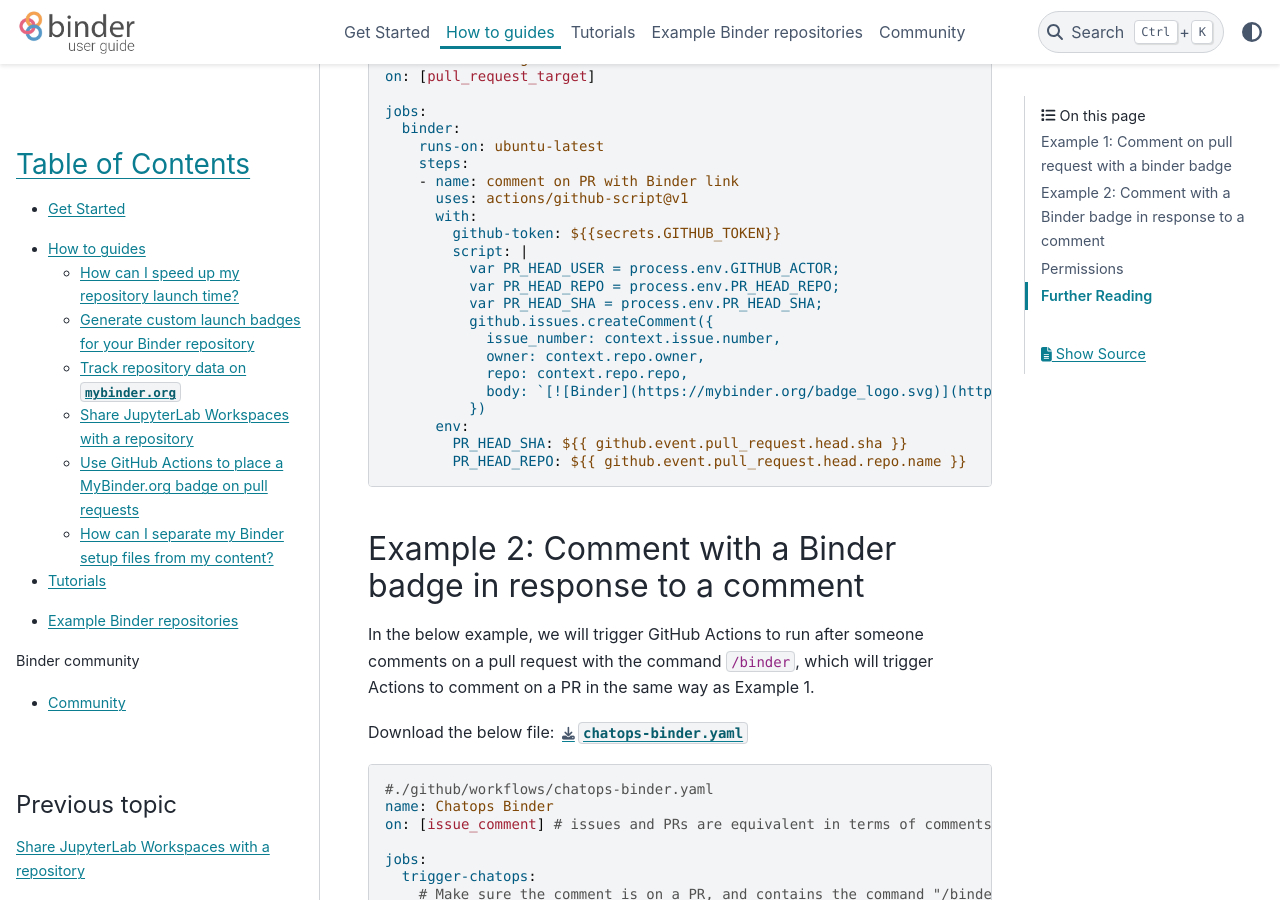
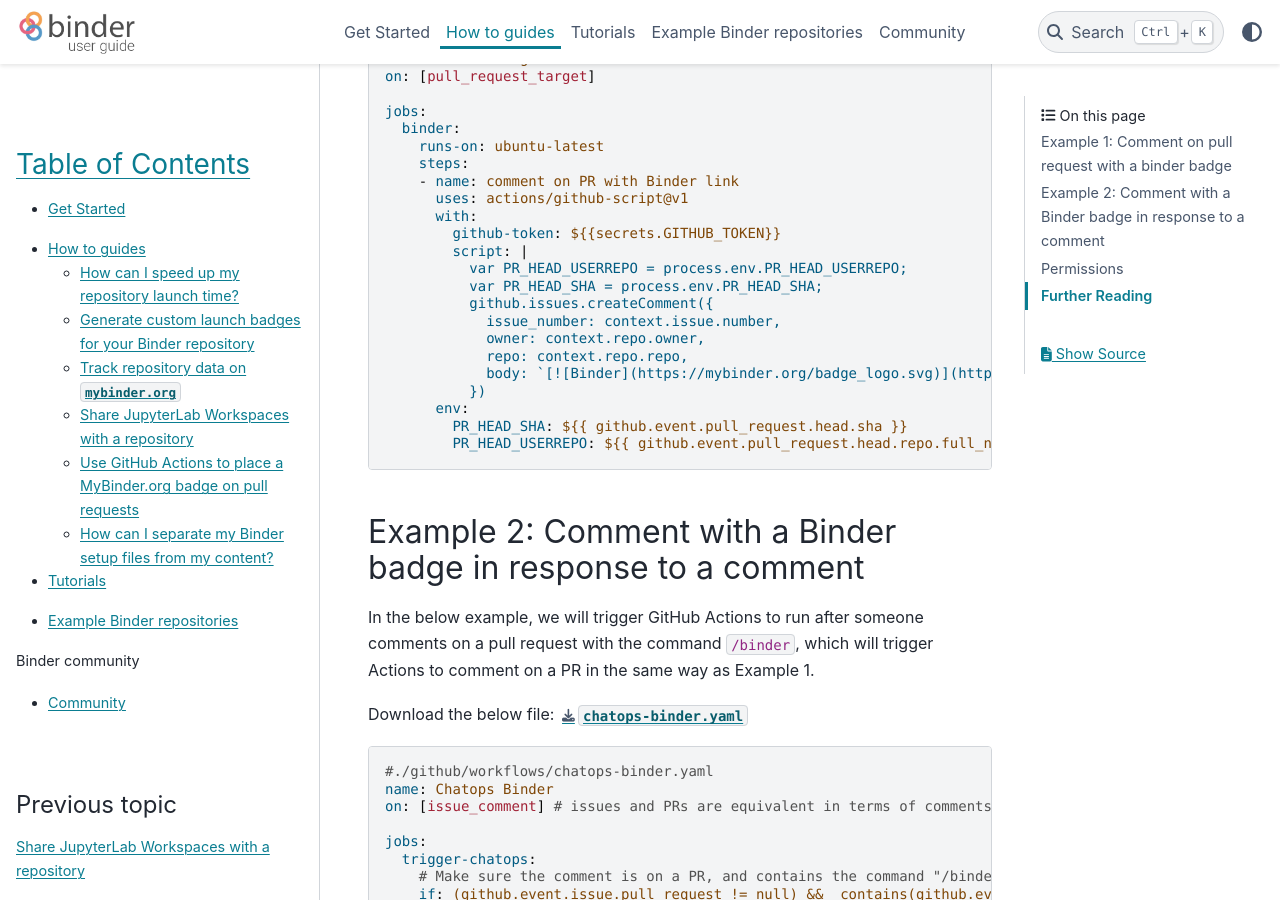
Before and after one commit to jupyterhub/mybinder.org-user-guide, a Sphinx documentation site: the page built from doc/howto/gh-actions-badges.md, in a window 1280 px wide and 900 px high, scrolled down 761 px. Built offline with Sphinx 7.4.7 and the PyData theme 0.15.4, drawn with Linux system fonts in a browser that asks for light colours; pages that are not in the unit, such as notebooks, are missing from menus.

Commit message:
Binder badge: use repo.full_name (#208)
GitHub Actor is the user that opened the PR, but this may not be the same as the owner of the fork.

`pull_request.head.repo.full_name` should be the `owner/reponame` of the PR fork

```diff
--- a/doc/howto/binder-badge.yaml
+++ b/doc/howto/binder-badge.yaml
@@ -11,15 +11,14 @@
       with:
         github-token: ${{secrets.GITHUB_TOKEN}}
         script: |
-          var PR_HEAD_USER = process.env.GITHUB_ACTOR;
-          var PR_HEAD_REPO = process.env.PR_HEAD_REPO;
+          var PR_HEAD_USERREPO = process.env.PR_HEAD_USERREPO;
           var PR_HEAD_SHA = process.env.PR_HEAD_SHA;
           github.issues.createComment({
             issue_number: context.issue.number,
             owner: context.repo.owner,
             repo: context.repo.repo,
-            body: `[![Binder](https://mybinder.org/badge_logo.svg)](https://mybinder.org/v2/gh/${PR_HEAD_USER}/${PR_HEAD_REPO}/${PR_HEAD_SHA}) :point_left: Launch a binder notebook on this branch for commit ${PR_HEAD_SHA}`
+            body: `[![Binder](https://mybinder.org/badge_logo.svg)](https://mybinder.org/v2/gh/${PR_HEAD_USERREPO}/${PR_HEAD_SHA}) :point_left: Launch a binder notebook on this branch for commit ${PR_HEAD_SHA}`
           })
       env:
         PR_HEAD_SHA: ${{ github.event.pull_request.head.sha }}
-        PR_HEAD_REPO: ${{ github.event.pull_request.head.repo.name }}
+        PR_HEAD_USERREPO: ${{ github.event.pull_request.head.repo.full_name }}
```
